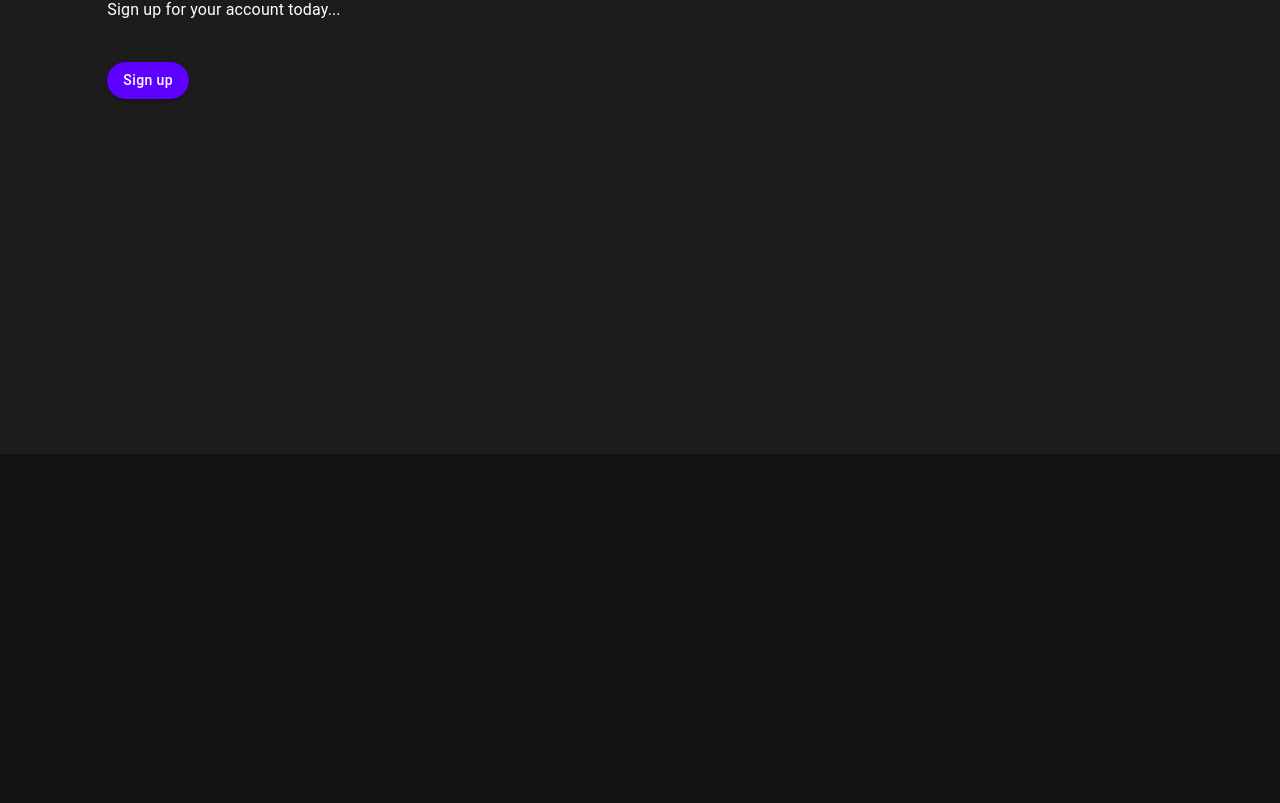
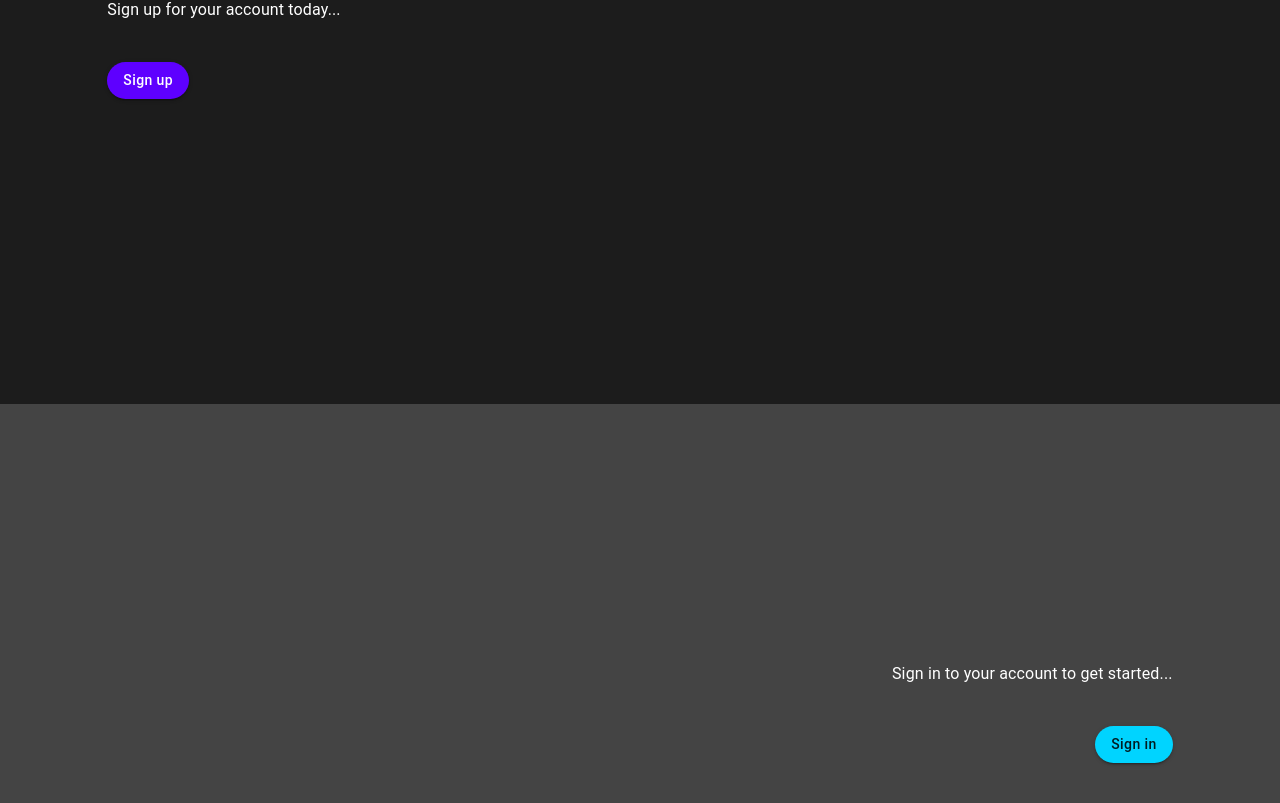
Before and after one commit to Magikarppi/kanvas, a React (Create React App) app in the folder front/: page / in a window 1280 px wide. Shown: the part 403-1206 px from the top of the page. Before the commit the page ends 857 px from the top, so only its background shows below. Built offline with nearby package versions, Linux system fonts and the light colour scheme.

Commit message:
initial non login home page component 2 closes #66

```diff
--- a/front/src/App.css
+++ b/front/src/App.css
@@ -9,14 +9,26 @@
 }
 
 .homeContainer1 {
-    background-color: rgb(28, 28, 28, 1);
-    min-height: 800px;
+    background: linear-gradient(180deg, rgba(0, 0, 0, 0) 0%, rgba(28, 28, 28, 0.7329525560224089) 5%, rgba(28, 28, 28, 1) 14%, rgba(28, 28, 28, 1) 53%);
+    min-height: 600px;
 }
 
-.homePageCard {
+.homeContainer2 {
+    background-color: rgb(68, 68, 68);
+    min-height: 600px;
+}
+
+.homePageCard1 {
     background-color: rgb(0, 0, 0, 0);
     width: 100%;
     height: 500px;
+    margin-top: 250px;
+}
+
+.homePageCard2 {
+    text-align: right;
+    background-color: rgb(0, 0, 0, 0);
+    width: 100%;
     margin-top: 250px;
 }
 
--- a/front/src/pages/NonLogin/HomePage/HomePage.tsx
+++ b/front/src/pages/NonLogin/HomePage/HomePage.tsx
@@ -7,7 +7,7 @@ const HomePage = () => {
             <Grid container spacing={1} className="homeContainer1">
                 <Grid item xs={1} />
                 <Grid item xs={10}>
-                    <div className="homePageCard">
+                    <div className="homePageCard1">
                         <Typography variant="h3" className="homeTitle">
                             Kanvas
                         </Typography>
@@ -21,6 +21,20 @@ const HomePage = () => {
                 </Grid>
                 <Grid item xs={1} />
             </Grid>
+            <Grid container spacing={1} className="homeContainer2">
+                <Grid item xs={1} />
+                <Grid item xs={10}>
+                    <div className="homePageCard2">
+                        <Typography variant="body1" className="homeBodyText">
+                            Sign in to your account to get started...
+                        </Typography>
+                        <Button variant="contained" color="primary">
+                            Sign in
+                        </Button>
+                    </div>
+                </Grid>
+                <Grid item xs={1} />
+            </Grid>
         </div>
     );
 };
```
